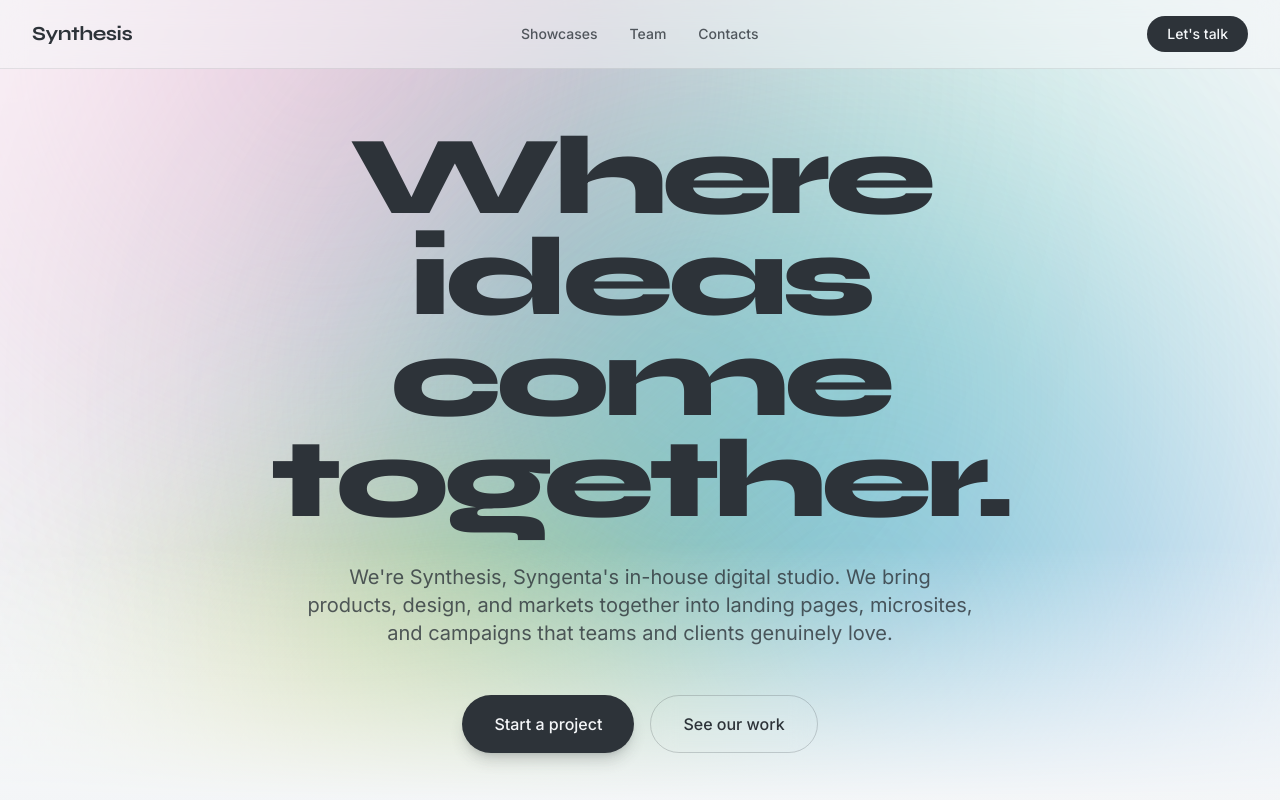
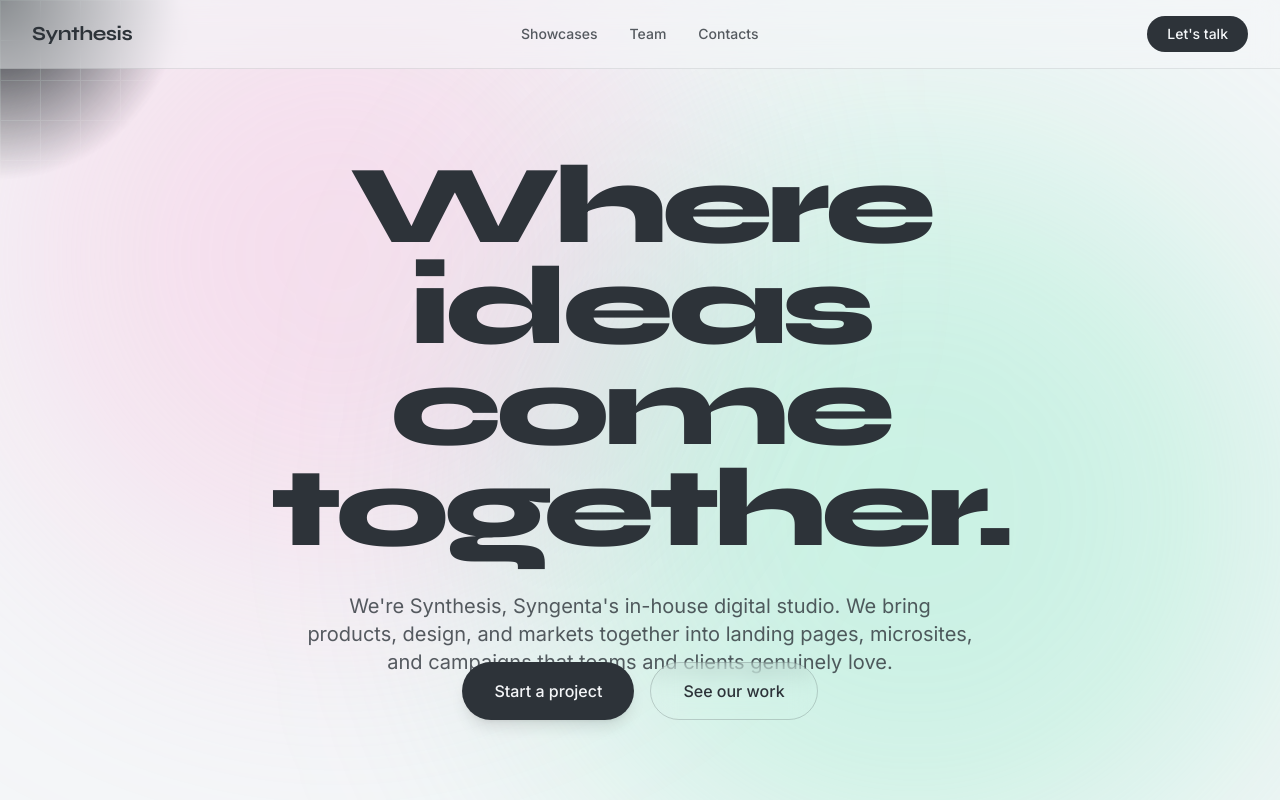
Before and after one commit to ratatoskodessa-boop/synthesis-portfolio, a Next.js app: page / in a window 1280 px wide. Shown: the top 800 px of the page. Built offline with nearby package versions, Linux system fonts and the light colour scheme.

Commit message:
Update page.tsx

```diff
--- a/app/page.tsx
+++ b/app/page.tsx
@@ -20,13 +20,76 @@ function Header() {
   );
 }
 
-// --- КОМПОНЕНТ: Hero ---
+import { useState, useEffect } from 'react';
+import { AnimatePresence } from 'framer-motion';
+
+// --- КОМПОНЕНТ: Preloader (Seed to System) ---
+function Preloader() {
+  const [isLoading, setIsLoading] = useState(true);
+
+  useEffect(() => {
+    // Прелоадер зникає через 3.5 секунди
+    const timer = setTimeout(() => setIsLoading(false), 3500);
+    return () => clearTimeout(timer);
+  }, []);
+
+  return (
+    <AnimatePresence>
+      {isLoading && (
+        <motion.div
+          initial={{ opacity: 1 }}
+          exit={{ opacity: 0, transition: { duration: 0.8, ease: "easeInOut" } }}
+          className="fixed inset-0 z-[100] flex items-center justify-center bg-background overflow-hidden"
+        >
+          <div className="relative flex items-center justify-center w-64 h-64">
+
+            {/* Етап 1: Органічна форма (Насіння / Крапля) */}
+            <motion.div
+              initial={{ scale: 0, borderRadius: "50%", opacity: 1 }}
+              animate={{
+                scale: [0, 1, 1.2, 0],
+                borderRadius: ["50%", "40% 60% 70% 30%", "30% 70% 50% 50%", "10%"]
+              }}
+              transition={{ duration: 1.5, ease: "easeInOut", times: [0, 0.4, 0.8, 1] }}
+              className="absolute w-32 h-32 bg-mint/80 backdrop-blur-md"
+            />
+
+            {/* Етап 2: Наукова структура (Сітка / Вузли) */}
+            <motion.div
+              initial={{ scale: 0, opacity: 0, rotate: -45 }}
+              animate={{ scale: [0, 1.5, 0], opacity: [0, 1, 0], rotate: 0 }}
+              transition={{ duration: 1.2, delay: 1.2, ease: "easeInOut" }}
+              className="absolute inset-0 grid grid-cols-3 gap-2 p-8"
+            >
+              {[...Array(9)].map((_, i) => (
+                <div key={i} className="w-full h-full bg-cyan/60 rounded-sm" />
+              ))}
+            </motion.div>
+
+            {/* Етап 3: Синтез (Поява логотипу) */}
+            <motion.div
+              initial={{ opacity: 0, scale: 0.8, filter: "blur(10px)" }}
+              animate={{ opacity: 1, scale: 1, filter: "blur(0px)" }}
+              transition={{ duration: 0.8, delay: 2.2, ease: "easeOut" }}
+              className="absolute font-syne text-4xl font-bold tracking-tight text-foreground"
+            >
+              Synthesis
+            </motion.div>
+
+          </div>
+        </motion.div>
+      )}
+    </AnimatePresence>
+  );
+}
+// --- КОМПОНЕНТ: Hero (Discovery Lens Effect) ---
 function Hero() {
   const sectionRef = useRef<HTMLElement>(null);
 
-  const mouseX = useSpring(0, { stiffness: 30, damping: 20 });
-  const mouseY = useSpring(0, { stiffness: 30, damping: 20 });
-  const trailOpacity = useSpring(0, { stiffness: 40, damping: 15 });
+  // Пружинна анімація для лінзи
+  const mouseX = useSpring(0, { stiffness: 40, damping: 20 });
+  const mouseY = useSpring(0, { stiffness: 40, damping: 20 });
+  const lensOpacity = useSpring(0, { stiffness: 40, damping: 15 });
 
   const handleMouseMove = (e: any) => {
     if (!sectionRef.current) return;
@@ -39,63 +102,62 @@ function Hero() {
     <section
       ref={sectionRef}
       onMouseMove={handleMouseMove}
-      onMouseEnter={() => trailOpacity.set(1)}
-      onMouseLeave={() => trailOpacity.set(0)}
-      className="relative min-h-screen flex items-center justify-center overflow-hidden pt-20 bg-background cursor-default"
+      onMouseEnter={() => lensOpacity.set(1)}
+      onMouseLeave={() => lensOpacity.set(0)}
+      className="relative min-h-screen flex items-center justify-center overflow-hidden pt-20 bg-background cursor-crosshair"
     >
 
-      {/* Анімований фон з 4 кольорів */}
-      <div className="absolute inset-0 pointer-events-none overflow-hidden">
-        <motion.div animate={{ scale: [1, 1.4, 1], x: ['0%', '30%', '-10%', '0%'], y: ['0%', '-30%', '20%', '0%'] }} transition={{ duration: 18, repeat: Infinity, ease: "easeInOut" }} className="absolute top-[-10%] left-[-10%] w-[45vw] h-[45vw] bg-pink-400/40 rounded-full mix-blend-multiply filter blur-[80px] md:blur-[120px]" />
-        <motion.div animate={{ scale: [1, 1.5, 1], x: ['0%', '-40%', '20%', '0%'], y: ['0%', '40%', '-20%', '0%'] }} transition={{ duration: 22, repeat: Infinity, ease: "easeInOut", delay: 1 }} className="absolute top-[10%] right-[-10%] w-[50vw] h-[50vw] bg-blue-400/40 rounded-full mix-blend-multiply filter blur-[80px] md:blur-[120px]" />
-        <motion.div animate={{ scale: [1, 1.3, 1], x: ['0%', '20%', '-30%', '0%'], y: ['0%', '30%', '-40%', '0%'] }} transition={{ duration: 25, repeat: Infinity, ease: "easeInOut", delay: 2 }} className="absolute bottom-[-20%] left-[10%] w-[40vw] h-[40vw] bg-yellow-300/50 rounded-full mix-blend-multiply filter blur-[80px] md:blur-[120px]" />
-        <motion.div animate={{ scale: [1, 1.6, 1], x: ['0%', '-30%', '40%', '0%'], y: ['0%', '-20%', '30%', '0%'] }} transition={{ duration: 20, repeat: Infinity, ease: "easeInOut", delay: 0.5 }} className="absolute bottom-[0%] right-[10%] w-[45vw] h-[45vw] bg-emerald-400/40 rounded-full mix-blend-multiply filter blur-[80px] md:blur-[120px]" />
+      {/* 1. БАЗОВИЙ ШАР (Чистий та людяний) */}
+      <div className="absolute inset-0 z-0">
+        <motion.div animate={{ scale: [1, 1.4, 1], x: ['0%', '20%', '0%'] }} transition={{ duration: 20, repeat: Infinity }} className="absolute top-0 left-0 w-[40vw] h-[40vw] bg-pink-300/30 rounded-full mix-blend-multiply blur-[100px]" />
+        <motion.div animate={{ scale: [1, 1.5, 1], x: ['0%', '-20%', '0%'] }} transition={{ duration: 25, repeat: Infinity }} className="absolute bottom-0 right-0 w-[45vw] h-[45vw] bg-emerald-300/30 rounded-full mix-blend-multiply blur-[100px]" />
       </div>
 
-      {/* МАГІЧНИЙ ШЛЕЙФ ВІД КУРСОРА */}
+      <div className="relative z-10 max-w-4xl mx-auto px-6 text-center flex flex-col items-center">
+        <h1 className="font-syne text-6xl md:text-[7rem] font-extrabold tracking-tighter leading-[0.9] text-foreground mb-8">
+          Where ideas <br /> come together.
+        </h1>
+        <p className="text-lg md:text-xl text-foreground/80 max-w-2xl mb-12">
+          We're Synthesis, Syngenta's in-house digital studio. We bring products, design, and markets together into landing pages, microsites, and campaigns that teams and clients genuinely love.
+        </p>
+      </div>
+
+      {/* 2. НАУКОВИЙ ШАР (Прихований маскою, видимий через лінзу) */}
       <motion.div
-        className="absolute inset-0 z-0 pointer-events-none mix-blend-overlay"
+        className="absolute inset-0 z-20 pointer-events-none flex items-center justify-center bg-[#1A1F24]"
         style={{
-          opacity: trailOpacity,
-          background: useMotionTemplate`radial-gradient(600px circle at ${mouseX}px ${mouseY}px, rgba(255, 255, 255, 0.6), transparent 100%)`,
+          opacity: lensOpacity,
+          WebkitMaskImage: useMotionTemplate`radial-gradient(180px circle at ${mouseX}px ${mouseY}px, black 0%, transparent 100%)`,
+          maskImage: useMotionTemplate`radial-gradient(180px circle at ${mouseX}px ${mouseY}px, black 0%, transparent 100%)`,
         }}
-      />
+      >
+        {/* Науковий бекграунд: CSS-сітка (можна замінити на SVG топографії) */}
+        <div className="absolute inset-0 opacity-20"
+             style={{ backgroundImage: 'linear-gradient(#A3D5B9 1px, transparent 1px), linear-gradient(90deg, #A3D5B9 1px, transparent 1px)', backgroundSize: '40px 40px' }}
+        />
 
-      {/* ПЛАВНИЙ ПЕРЕХІД ВНИЗУ (ГРАДІЄНТ ФОНУ) */}
-      <div className="absolute bottom-0 left-0 w-full h-32 md:h-64 bg-gradient-to-t from-background to-transparent z-10 pointer-events-none" />
+        {/* Дублюємо контент, але в технологічному стилі */}
+        <div className="relative max-w-4xl mx-auto px-6 text-center flex flex-col items-center">
+          <h1 className="font-syne text-6xl md:text-[7rem] font-extrabold tracking-tighter leading-[0.9] text-mint mb-8 uppercase" style={{ WebkitTextStroke: '1px #A3D5B9', color: 'transparent' }}>
+            Where ideas <br /> come together.
+          </h1>
+          <p className="text-lg md:text-xl text-mint/80 max-w-2xl mb-12 font-mono text-sm uppercase tracking-widest">
+            [ DATA_NODE: SYNTHESIS_STUDIO ] <br/>
+            AGGREGATING PRODUCTS, DESIGN, AND MARKETS. <br/>
+            STATUS: ACTIVE.
+          </p>
+        </div>
+      </motion.div>
 
-      {/* Текст та кнопки */}
-      <div className="relative z-20 max-w-4xl mx-auto px-6 text-center flex flex-col items-center pointer-events-none">
-        <motion.h1
-          initial={{ opacity: 0, y: 20 }} animate={{ opacity: 1, y: 0 }} transition={{ duration: 0.8 }}
-          className="font-syne text-6xl md:text-[7rem] font-extrabold tracking-tighter leading-[0.9] text-foreground mb-8"
-        >
-          Where ideas <br /> come together.
-        </motion.h1>
+      {/* Кнопки поверх усього */}
+      <div className="absolute bottom-20 z-30 flex gap-4 pointer-events-auto">
+        <button className="px-8 py-4 rounded-full bg-foreground text-background font-medium hover:scale-105 transition-transform shadow-lg">Start a project</button>
+        <button className="px-8 py-4 rounded-full border border-foreground/20 font-medium hover:bg-white/50 backdrop-blur-md transition-colors">See our work</button>
+      </div>
 
-        <motion.p
-          initial={{ opacity: 0, y: 20 }} animate={{ opacity: 1, y: 0 }} transition={{ duration: 0.8, delay: 0.2 }}
-          className="text-lg md:text-xl text-foreground/80 max-w-2xl mb-12 leading-relaxed"
-        >
-          We're Synthesis, Syngenta's in-house digital studio. We bring products, design, and markets together into landing pages, microsites, and campaigns that teams and clients genuinely love.
-        </motion.p>
-
-        <motion.div
-          initial={{ opacity: 0 }} animate={{ opacity: 1 }} transition={{ delay: 0.4 }}
-          className="flex gap-4 pointer-events-auto"
-        >
-          <button className="px-8 py-4 rounded-full bg-foreground text-background font-medium hover:scale-105 transition-transform cursor-pointer shadow-lg shadow-foreground/20">
-            Start a project
-          </button>
-          <button className="px-8 py-4 rounded-full border border-foreground/20 font-medium hover:bg-white/50 transition-colors backdrop-blur-md cursor-pointer">
-            See our work
-          </button>
-        </motion.div>
-      </div>
     </section>
   );
 }
-
 // --- КОМПОНЕНТ: About ---
 function About() {
   const containerRef = useRef(null);
@@ -418,10 +480,7 @@ export default function Home() {
       <Header />
       <Hero />
       <About />
-      <Showcases />
-      <Testimonials /> {/* <--- Додали сюди */}
-      <Team />
-      <CTAAndFooter />
+      {/* і так далі */}
     </main>
   );
 }
```
